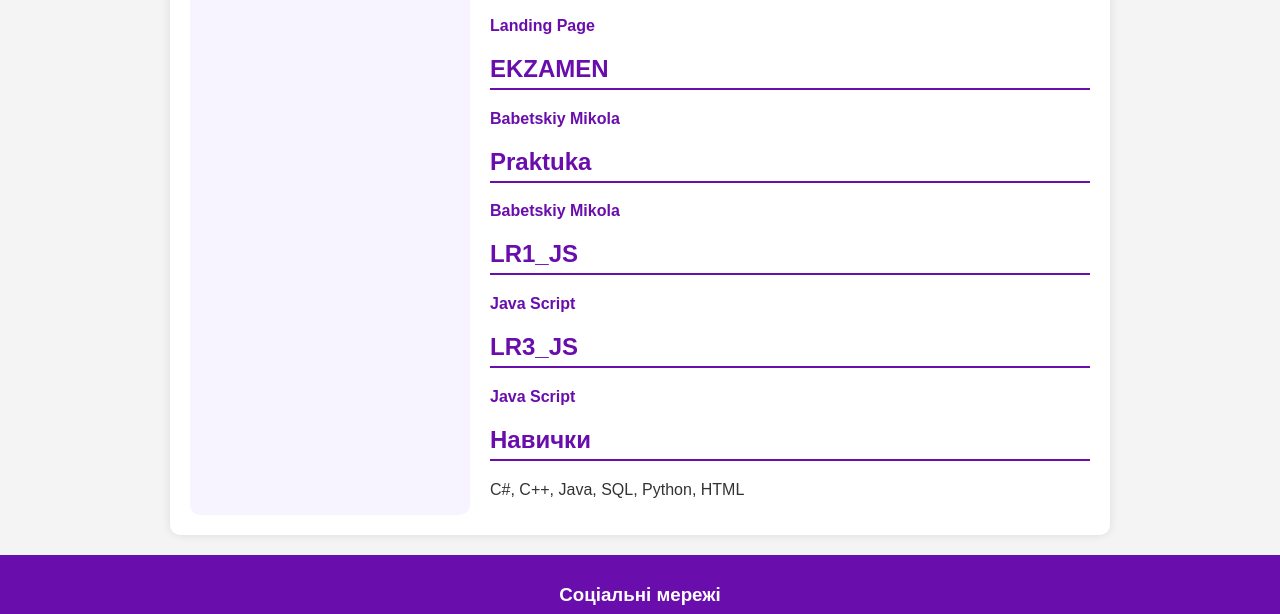
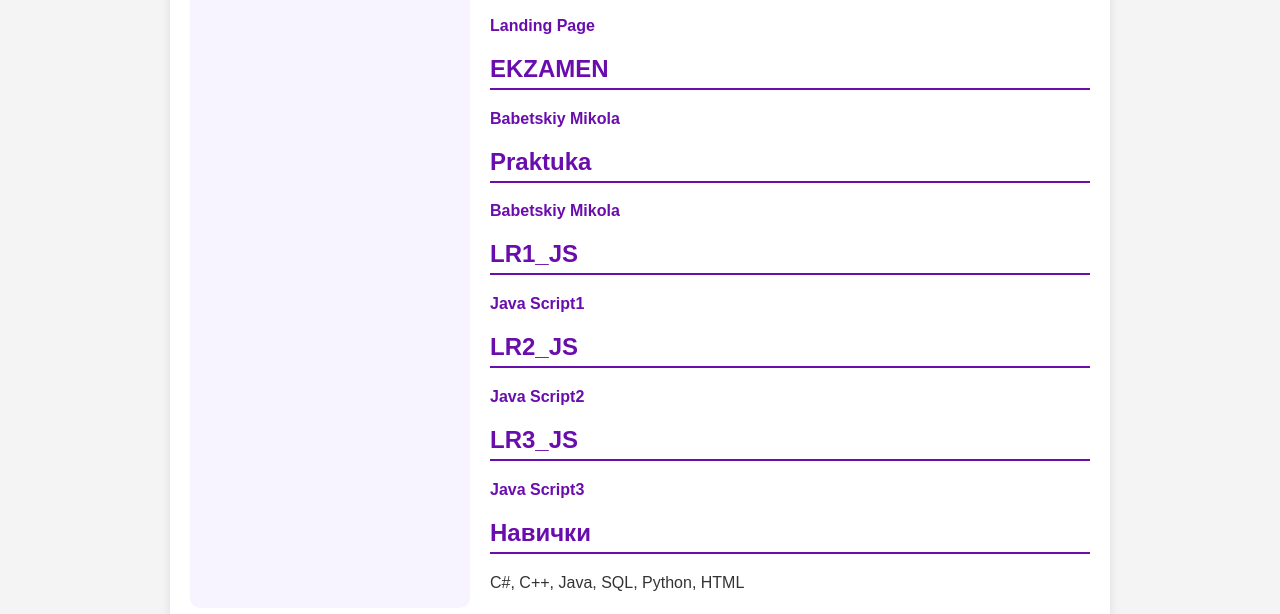
Before and after one commit to hailrake-arthas/hailrake-arthas.github.io, a plain HTML site: page index.html in a window 1280 px wide. Shown: the part 1798-2412 px from the top of the page. Drawn offline with Linux system fonts and the light colour scheme.

Commit message:
Update index.html

```diff
--- a/index.html
+++ b/index.html
@@ -101,9 +101,11 @@
                       <h2>Praktuka</h2>
                     <a href='Praktuka_Html/index.html'>Babetskiy Mikola</a>
                  <h2>LR1_JS</h2>
-                    <a href='LR1_JS/Index.html'>Java Script</a>
+                    <a href='LR1_JS/Index.html'>Java Script1</a>
+                   <h2>LR2_JS</h2>
+                    <a href='LR2_JS/index.html'>Java Script2</a>
                  <h2>LR3_JS</h2>
-                    <a href='JavasScriptLR3/index.html'>Java Script</a>
+                    <a href='JavasScriptLR3/index.html'>Java Script3</a>
             </section>
             <section>
                 <h2>Навички</h2>
```
